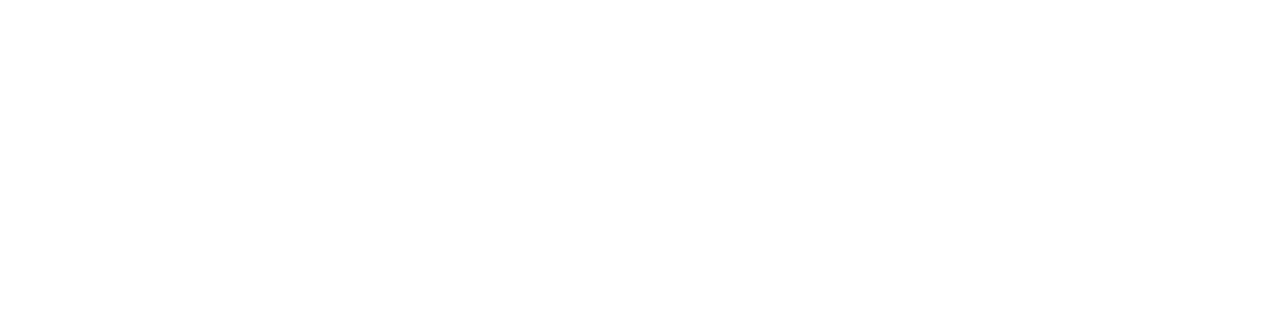
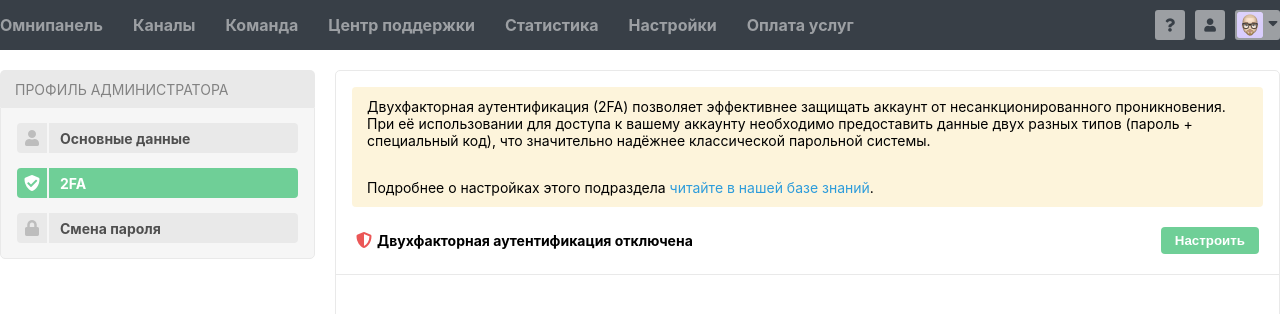
Before and after one commit to uvanov/2fa-panel, a React (Create React App) app: page / in a window 1280 px wide. Shown: the top 314 px of the page. Built offline with nearby package versions, Linux system fonts and the light colour scheme.

Commit message:
Root component layout

```diff
--- a/src/App.jsx
+++ b/src/App.jsx
@@ -1,10 +1,28 @@
 import React from 'react';
+
+import { Grid } from './components/ui/ui';
+
+import Header from './components/layout/Header/Header';
+import Sidebar from './components/layout/Sidebar/Sidebar';
+import Container from './components/layout/Container/Container';
+import Content from './components/layout/Content/Content';
+
+import StyledApplicationGrid from './App.styles';
 
 const App = () => {
   return (
-    <div>
-
-    </div>
+    <>
+      <Header/>
+      <Container>
+        <StyledApplicationGrid
+          columns={ ['1fr', '3fr'] }
+          columnGap={ 20 }
+        >
+          <Sidebar/>
+          <Content />
+        </StyledApplicationGrid>
+      </Container>
+    </>
   );
 };
 
```
